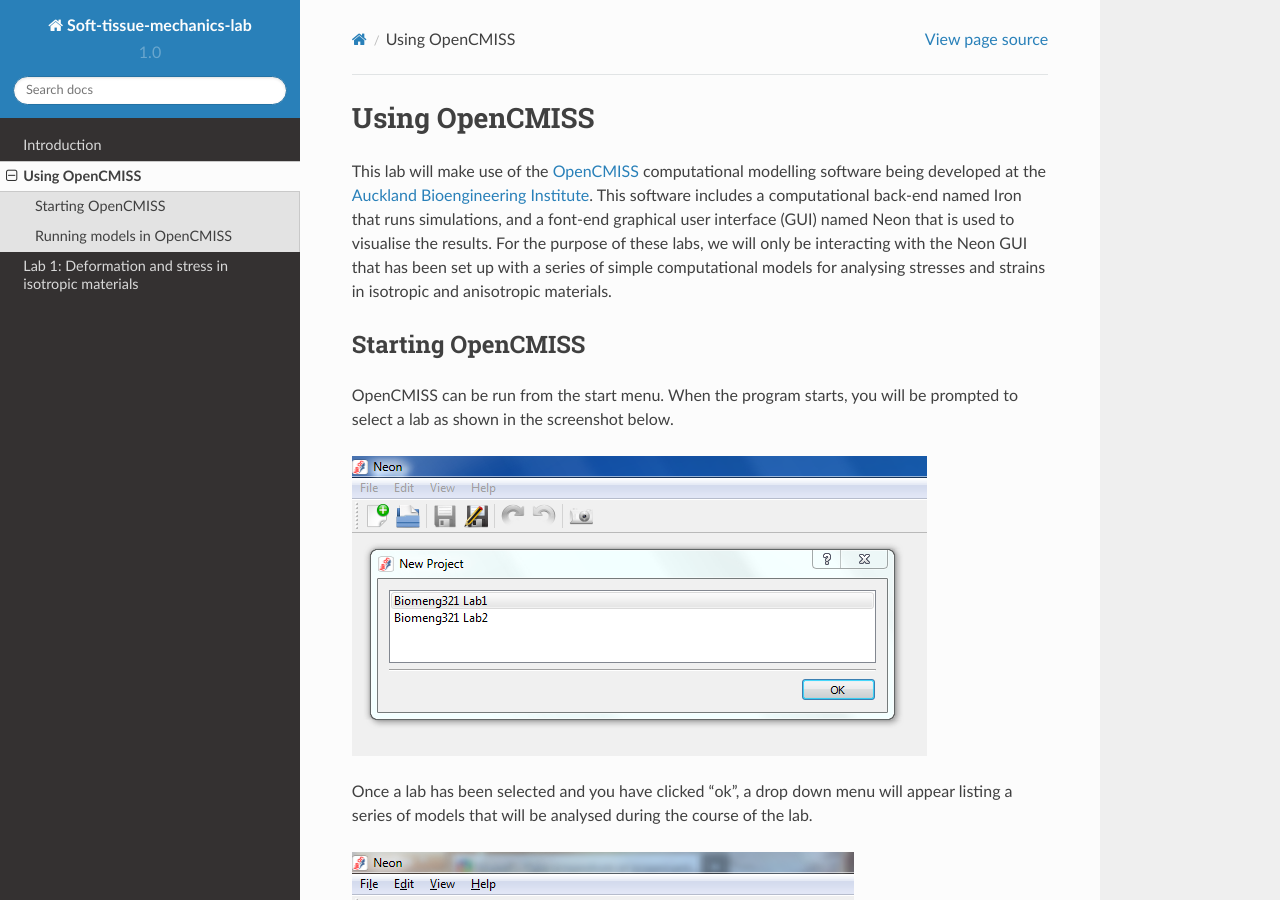
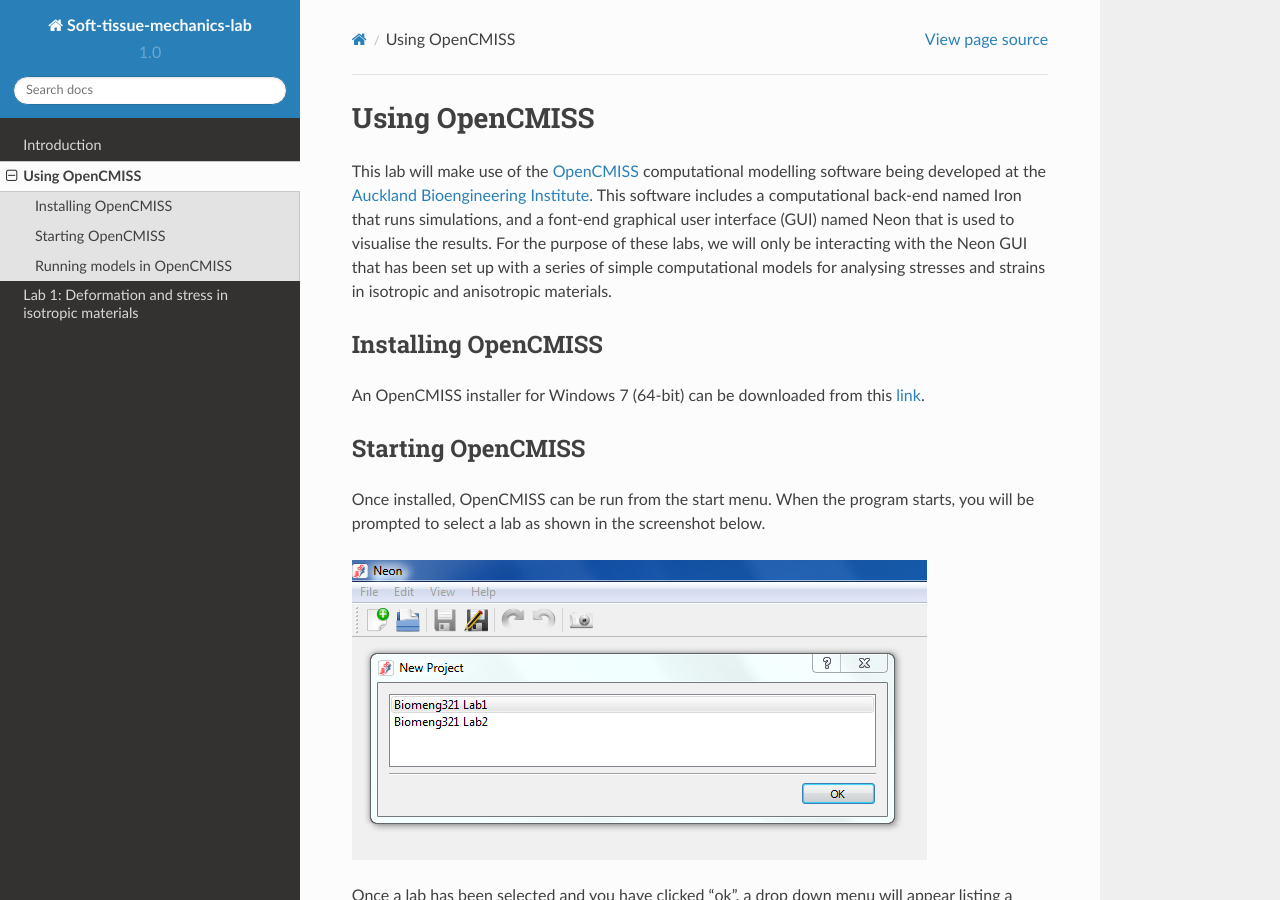
Before and after one commit to mpnash/soft-tissue-mechanics-labs, a Sphinx documentation site: the page built from docs/source/running_OpenCMISS.rst, in a window 1280 px wide and 900 px high. Built offline with Sphinx 7.4.7 and the Read the Docs theme 2.0.0, drawn with Linux system fonts in a browser that asks for light colours.

Commit message:
Adding link to the OpenCMISS installer in the lab documentation

```diff
--- a/docs/source/lab1.rst
+++ b/docs/source/lab1.rst
@@ -28,11 +28,11 @@
 Solving mechanics models
 ========================
 
-1. Start OpenCMISS and load Lab1 (described in the :ref:`Starting OpenCMISS <starting-neon>` section).
+1. Start OpenCMISS and load Lab1 (described in the :ref:`Starting OpenCMISS <starting-OpenCMISS>` section).
 
 |vspace|
 
-2. Select "Model 1 (uniaxial extension of a unit cube)" from the drop down menu and click the "run" button (screenshots of this procedure are shown in the :ref:`Running models in OpenCMISS <running-models-in-Neon>` section).
+2. Select "Model 1 (uniaxial extension of a unit cube)" from the drop down menu and click the "run" button (screenshots of this procedure are shown in the :ref:`Running models in OpenCMISS <running-models-in-OpenCMISS>` section).
 
 |vspace|
 
--- a/docs/source/running_OpenCMISS.rst
+++ b/docs/source/running_OpenCMISS.rst
@@ -1,4 +1,4 @@
-.. _using-opencmiss:
+.. _using-OpenCMISS:
 
 ***************
 Using OpenCMISS
@@ -9,12 +9,21 @@
 
 This lab will make use of the `OpenCMISS <http://opencmiss.org/>`_ computational modelling software being developed at the `Auckland Bioengineering Institute <http://www.abi.auckland.ac.nz/en.html>`_. This software includes a computational back-end named Iron that runs simulations, and a font-end graphical user interface (GUI) named Neon that is used to visualise the results. For the purpose of these labs, we will only be interacting with the Neon GUI that has been set up with a series of simple computational models for analysing stresses and strains in isotropic and anisotropic materials.
 
-.. _starting-neon:
+.. _installing-OpenCMISS:
+
+====================
+Installing OpenCMISS
+====================
+
+An OpenCMISS installer for Windows 7 (64-bit) can be downloaded from this `link <https://github.com/OpenCMISS-Examples/soft-tissue-mechanics-labs/releases/download/v1.0/OpenCMISS-0.2.0.exe>`_.
+
+.. _starting-OpenCMISS:
 
 ==================
 Starting OpenCMISS
 ==================
-OpenCMISS can be run from the start menu. When the program starts, you will be prompted to select a lab as shown in the screenshot below.
+
+Once installed, OpenCMISS can be run from the start menu. When the program starts, you will be prompted to select a lab as shown in the screenshot below.
 
 .. image:: images/selecting_a_lab.png
 
@@ -24,7 +33,7 @@
 
 
 
-.. _running-models-in-Neon:
+.. _running-models-in-OpenCMISS:
 
 ===========================
 Running models in OpenCMISS
```
